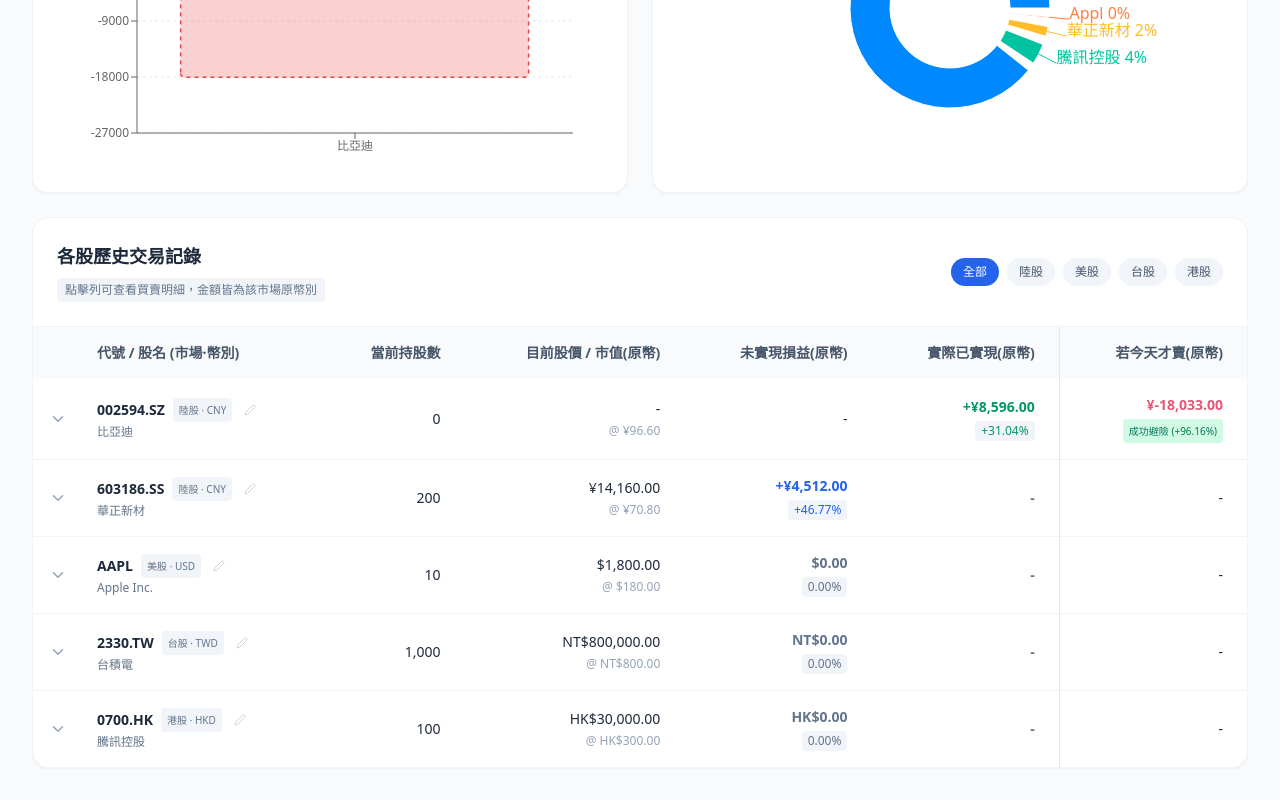
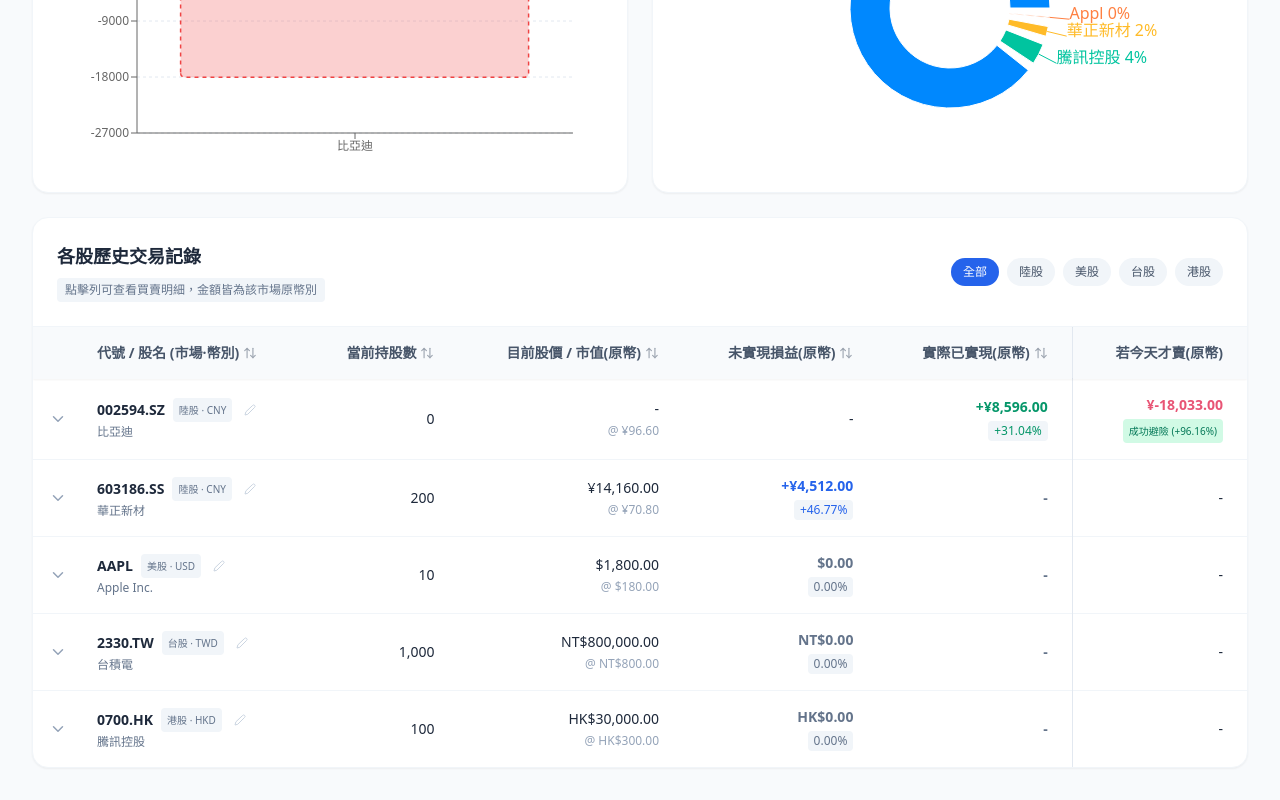
Before and after one commit to bluesway/trade-lens, a React (Vite) app: page / in a window 1280 px wide. Shown: the part 593-1393 px from the top of the page. Built offline with nearby package versions, Linux system fonts and the light colour scheme; the HTML template or start-up script is replaced by a standard one.

Commit message:
feat: fix sticky headers and sorting, enable tailwind dark mode

```diff
--- a/src/App.jsx
+++ b/src/App.jsx
@@ -1305,14 +1305,24 @@ export default function App() {
           {/* Desktop Table View */}
           <div className="hidden md:block overflow-x-auto">
             <table className="w-full text-left text-sm whitespace-nowrap">
-              <thead className="bg-slate-50 text-slate-600">
+              <thead className="bg-slate-50 text-slate-600 sticky top-0 z-10 shadow-sm">
                 <tr>
                   <th className="w-10"></th>
-                  <th className="px-6 py-4 font-semibold">代號 / 股名 (市場·幣別)</th>
-                  <th className="px-6 py-4 font-semibold text-right">當前持股數</th>
-                  <th className="px-6 py-4 font-semibold text-right">目前股價 / 市值(原幣)</th>
-                  <th className="px-6 py-4 font-semibold text-right">未實現損益(原幣)</th>
-                  <th className="px-6 py-4 font-semibold text-right">實際已實現(原幣)</th>
+                  <th className="px-6 py-4 font-semibold cursor-pointer hover:bg-slate-200 transition-colors" onClick={() => requestSort('代號')}>
+                    <div className="flex items-center gap-1">代號 / 股名 (市場·幣別) {historySortConfig?.key === '代號' ? (historySortConfig.direction === 'asc' ? <ArrowUp size={14}/> : <ArrowDown size={14}/>) : <ArrowUpDown size={14} className="opacity-50"/>}</div>
+                  </th>
+                  <th className="px-6 py-4 font-semibold text-right cursor-pointer hover:bg-slate-200 transition-colors" onClick={() => requestSort('持股數')}>
+                    <div className="flex items-center justify-end gap-1">當前持股數 {historySortConfig?.key === '持股數' ? (historySortConfig.direction === 'asc' ? <ArrowUp size={14}/> : <ArrowDown size={14}/>) : <ArrowUpDown size={14} className="opacity-50"/>}</div>
+                  </th>
+                  <th className="px-6 py-4 font-semibold text-right cursor-pointer hover:bg-slate-200 transition-colors" onClick={() => requestSort('市值')}>
+                    <div className="flex items-center justify-end gap-1">目前股價 / 市值(原幣) {historySortConfig?.key === '市值' ? (historySortConfig.direction === 'asc' ? <ArrowUp size={14}/> : <ArrowDown size={14}/>) : <ArrowUpDown size={14} className="opacity-50"/>}</div>
+                  </th>
+                  <th className="px-6 py-4 font-semibold text-right cursor-pointer hover:bg-slate-200 transition-colors" onClick={() => requestSort('未實現')}>
+                    <div className="flex items-center justify-end gap-1">未實現損益(原幣) {historySortConfig?.key === '未實現' ? (historySortConfig.direction === 'asc' ? <ArrowUp size={14}/> : <ArrowDown size={14}/>) : <ArrowUpDown size={14} className="opacity-50"/>}</div>
+                  </th>
+                  <th className="px-6 py-4 font-semibold text-right cursor-pointer hover:bg-slate-200 transition-colors" onClick={() => requestSort('已實現')}>
+                    <div className="flex items-center justify-end gap-1">實際已實現(原幣) {historySortConfig?.key === '已實現' ? (historySortConfig.direction === 'asc' ? <ArrowUp size={14}/> : <ArrowDown size={14}/>) : <ArrowUpDown size={14} className="opacity-50"/>}</div>
+                  </th>
                   <th className="px-6 py-4 font-semibold text-right border-l border-slate-200">若今天才賣(原幣)</th>
                 </tr>
               </thead>
--- a/tailwind.config.js
+++ b/tailwind.config.js
@@ -1,5 +1,6 @@
 /** @type {import('tailwindcss').Config} */
 export default {
+  darkMode: 'class',
   content: [
     "./index.html",
     "./src/**/*.{js,ts,jsx,tsx}",
```
